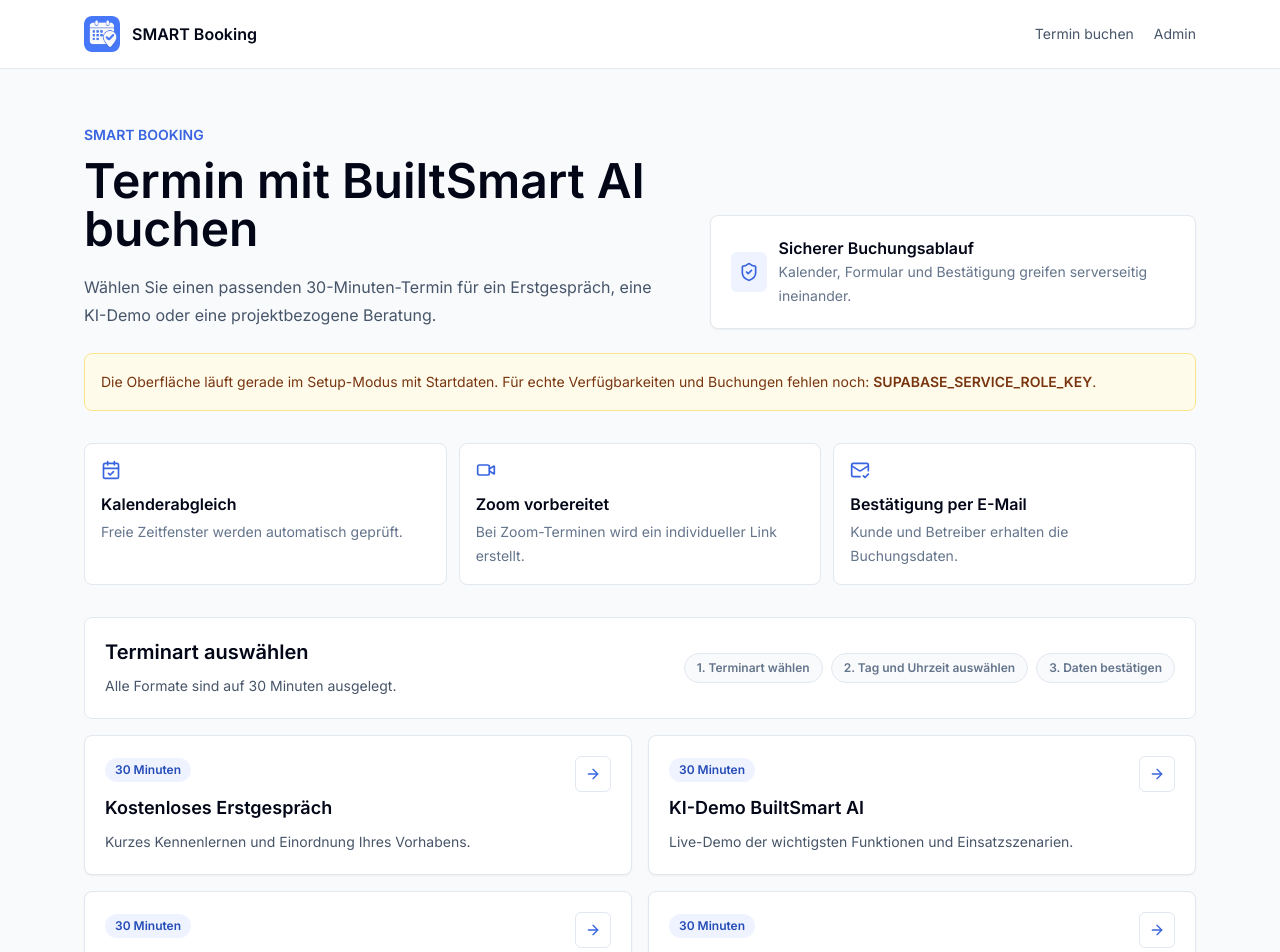
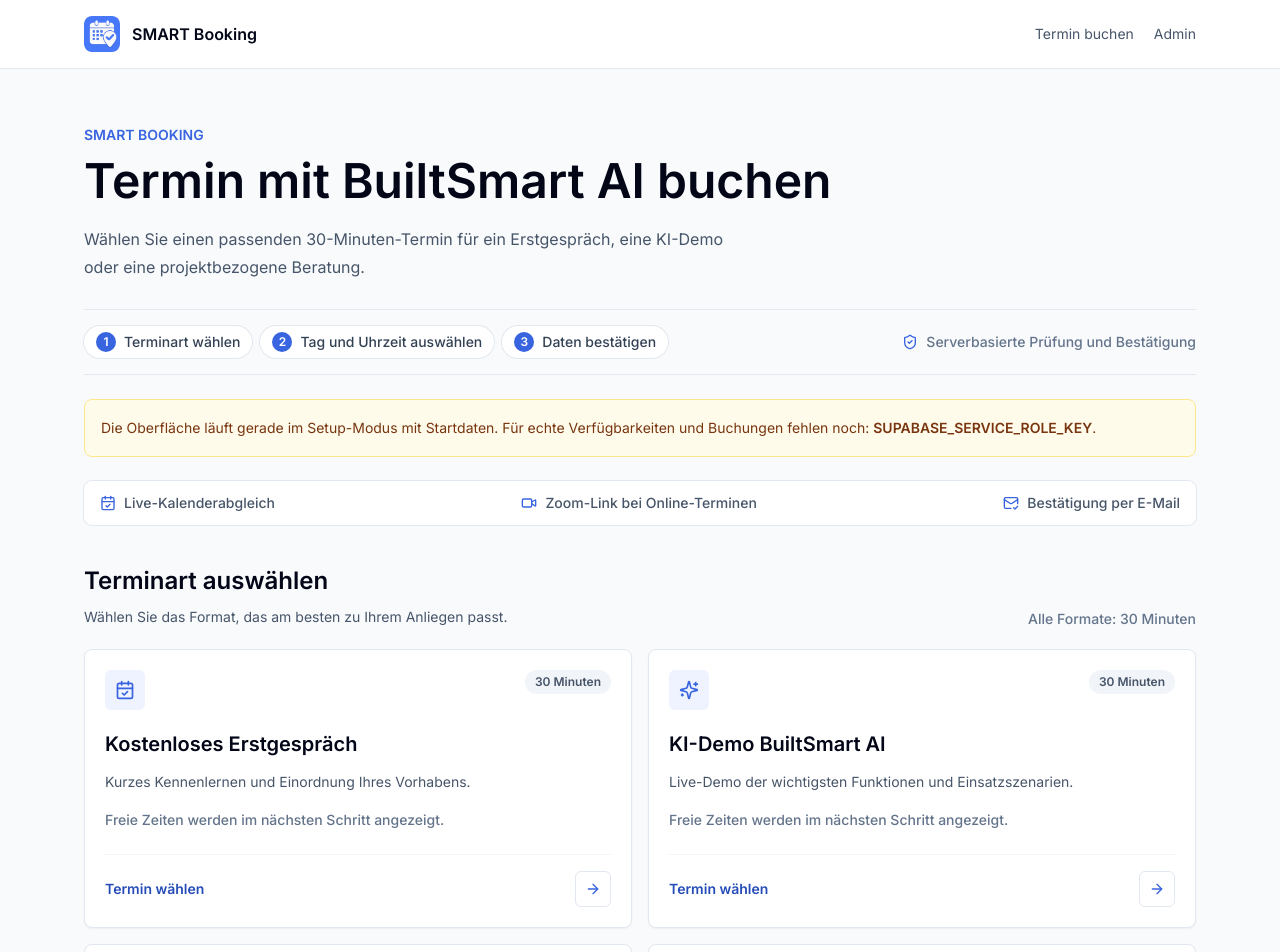
Before and after one commit to BM1964-25/SMART-Booking, a Next.js app: page /book in a window 1280 px wide. Shown: the top 952 px of the page. Built offline with nearby package versions, Linux system fonts and the light colour scheme; no server answers.

Commit message:
Refine booking page design

```diff
--- a/src/app/book/page.tsx
+++ b/src/app/book/page.tsx
@@ -1,5 +1,5 @@
 import Link from "next/link";
-import { ArrowRight, CalendarCheck, MailCheck, ShieldCheck, Video } from "lucide-react";
+import { ArrowRight, Building2, CalendarCheck, MailCheck, SearchCheck, ShieldCheck, Sparkles, Video } from "lucide-react";
 import { hasSupabaseConfig, missingSupabaseKeys } from "@/lib/config";
 import { seedBookingTypes } from "@/lib/seed-data";
 import { createSupabaseAdmin } from "@/lib/supabase/admin";
@@ -12,12 +12,30 @@
 };
 
 const highlights = [
-  { icon: CalendarCheck, title: "Kalenderabgleich", text: "Freie Zeitfenster werden automatisch geprüft." },
-  { icon: Video, title: "Zoom vorbereitet", text: "Bei Zoom-Terminen wird ein individueller Link erstellt." },
-  { icon: MailCheck, title: "Bestätigung per E-Mail", text: "Kunde und Betreiber erhalten die Buchungsdaten." }
+  { icon: CalendarCheck, text: "Live-Kalenderabgleich" },
+  { icon: Video, text: "Zoom-Link bei Online-Terminen" },
+  { icon: MailCheck, text: "Bestätigung per E-Mail" }
 ];
 
 const steps = ["Terminart wählen", "Tag und Uhrzeit auswählen", "Daten bestätigen"];
+
+function getTypeIcon(name: string) {
+  const lowerName = name.toLowerCase();
+
+  if (lowerName.includes("demo") || lowerName.includes("ki")) {
+    return Sparkles;
+  }
+
+  if (lowerName.includes("analyse")) {
+    return SearchCheck;
+  }
+
+  if (lowerName.includes("bau") || lowerName.includes("immobilien")) {
+    return Building2;
+  }
+
+  return CalendarCheck;
+}
 
 export default async function BookPage() {
   let types: BookingType[] = seedBookingTypes;
@@ -36,8 +54,7 @@
 
   return (
     <section className="mx-auto max-w-6xl px-5 py-10 md:py-14">
-      <div className="grid gap-8 lg:grid-cols-[1.1fr_0.9fr] lg:items-end">
-        <div>
+      <div className="max-w-4xl">
         <p className="text-sm font-semibold uppercase text-brand-600">SMART Booking</p>
         <h1 className="mt-3 max-w-3xl text-4xl font-semibold tracking-normal text-slate-950 md:text-5xl">
           Termin mit BuiltSmart AI buchen
@@ -46,16 +63,20 @@
           Wählen Sie einen passenden 30-Minuten-Termin für ein Erstgespräch, eine KI-Demo oder eine projektbezogene Beratung.
         </p>
       </div>
-        <div className="rounded-lg border border-slate-200 bg-white p-5 shadow-sm">
-          <div className="flex items-center gap-3">
-            <span className="inline-flex h-10 w-10 items-center justify-center rounded-md bg-brand-50 text-brand-600">
-              <ShieldCheck className="h-5 w-5" />
+      <div className="mt-7 flex flex-col gap-3 border-y border-slate-200 py-4 text-sm font-medium text-slate-600 md:flex-row md:items-center md:justify-between">
+        <div className="flex flex-wrap gap-2">
+          {steps.map((step, index) => (
+            <span key={step} className="inline-flex items-center gap-2 rounded-full bg-white px-3 py-1.5 text-slate-700 ring-1 ring-slate-200">
+              <span className="inline-flex h-5 w-5 items-center justify-center rounded-full bg-brand-600 text-xs font-semibold text-white">
+                {index + 1}
               </span>
-            <div>
-              <p className="font-semibold text-slate-950">Sicherer Buchungsablauf</p>
-              <p className="text-sm leading-6 text-slate-500">Kalender, Formular und Bestätigung greifen serverseitig ineinander.</p>
+              {step}
+            </span>
+          ))}
         </div>
-          </div>
+        <div className="inline-flex items-center gap-2 text-slate-500">
+          <ShieldCheck className="h-4 w-4 text-brand-600" />
+          Serverbasierte Prüfung und Bestätigung
         </div>
       </div>
       {!isConfigured ? (
@@ -64,52 +85,59 @@
           <span className="font-semibold">{missingSupabaseKeys().join(", ")}</span>.
         </div>
       ) : null}
-      <div className="mt-8 grid gap-3 md:grid-cols-3">
+      <div className="mt-6 flex flex-col gap-3 rounded-lg bg-white px-4 py-3 ring-1 ring-slate-200 md:flex-row md:items-center md:justify-between">
         {highlights.map((item) => (
-          <div key={item.title} className="rounded-lg border border-slate-200 bg-white p-4">
-            <item.icon className="h-5 w-5 text-brand-600" />
-            <p className="mt-3 font-semibold text-slate-950">{item.title}</p>
-            <p className="mt-1 text-sm leading-6 text-slate-500">{item.text}</p>
+          <div key={item.text} className="flex items-center gap-2 text-sm font-medium text-slate-600">
+            <item.icon className="h-4 w-4 text-brand-600" />
+            <span>{item.text}</span>
           </div>
         ))}
       </div>
-      <div className="mt-8 rounded-lg border border-slate-200 bg-white p-5">
-        <div className="flex flex-col gap-3 md:flex-row md:items-center md:justify-between">
+      <div className="mt-10 flex flex-col gap-2 md:flex-row md:items-end md:justify-between">
         <div>
-            <h2 className="text-xl font-semibold text-slate-950">Terminart auswählen</h2>
-            <p className="mt-2 text-sm leading-6 text-slate-600">Alle Formate sind auf 30 Minuten ausgelegt.</p>
+          <h2 className="text-2xl font-semibold text-slate-950">Terminart auswählen</h2>
+          <p className="mt-2 text-sm leading-6 text-slate-600">Wählen Sie das Format, das am besten zu Ihrem Anliegen passt.</p>
         </div>
-          <div className="flex flex-wrap gap-2 text-xs font-semibold text-slate-500">
-            {steps.map((step, index) => (
-              <span key={step} className="rounded-full border border-slate-200 bg-slate-50 px-3 py-1.5">
-                {index + 1}. {step}
-              </span>
-            ))}
+        <p className="text-sm font-medium text-slate-500">Alle Formate: 30 Minuten</p>
       </div>
-        </div>
-      </div>
-      <div className="mt-4 grid gap-4 md:grid-cols-2">
-        {types.map((type) => (
+      <div className="mt-5 grid gap-4 md:grid-cols-2">
+        {types.map((type) => {
+          const TypeIcon = getTypeIcon(type.name);
+
+          return (
             <Link
               key={type.id}
               href={`/book/${type.slug}`}
-            className="group rounded-lg border border-slate-200 bg-white p-5 shadow-sm transition hover:border-brand-500 hover:shadow-md"
+              className="group rounded-lg border border-slate-200 bg-white p-5 shadow-sm transition hover:-translate-y-0.5 hover:border-brand-500 hover:shadow-md"
             >
+              <div className="flex h-full flex-col justify-between gap-6">
+                <div>
                   <div className="flex items-start justify-between gap-4">
-              <div>
-                <p className="mb-3 inline-flex rounded-full bg-brand-50 px-2.5 py-1 text-xs font-semibold text-brand-700">
+                    <span className="inline-flex h-10 w-10 items-center justify-center rounded-md bg-brand-50 text-brand-600">
+                      <TypeIcon className="h-5 w-5" />
+                    </span>
+                    <span className="rounded-full bg-slate-100 px-2.5 py-1 text-xs font-semibold text-slate-600">
                       {type.duration_minutes} Minuten
-                </p>
-                <h3 className="text-lg font-semibold text-slate-950">{type.name}</h3>
-                <p className="mt-2 text-sm leading-6 text-slate-600">{type.description}</p>
+                    </span>
                   </div>
+                  <h3 className="mt-5 text-xl font-semibold text-slate-950">{type.name}</h3>
+                  <p className="mt-3 text-sm leading-6 text-slate-600">{type.description}</p>
+                  <p className="mt-4 text-sm font-medium text-slate-500">Freie Zeiten werden im nächsten Schritt angezeigt.</p>
+                </div>
+                <div className="flex items-center justify-between border-t border-slate-100 pt-4">
+                  <span className="text-sm font-semibold text-brand-700">Termin wählen</span>
                   <span className="inline-flex h-9 w-9 shrink-0 items-center justify-center rounded-md border border-slate-200 text-brand-600 transition group-hover:border-brand-500 group-hover:bg-brand-50">
                     <ArrowRight className="h-4 w-4" />
                   </span>
                 </div>
+              </div>
             </Link>
-        ))}
+          );
+        })}
       </div>
+      <p className="mt-6 rounded-lg border border-slate-200 bg-white px-4 py-3 text-sm leading-6 text-slate-600">
+        Nach der Buchung erhalten Sie automatisch eine Bestätigung per E-Mail. Der Termin wird im Kalender eingetragen und ist danach verbindlich reserviert.
+      </p>
     </section>
   );
 }
```
Lines whose indentation alone changed are shown as unchanged.
